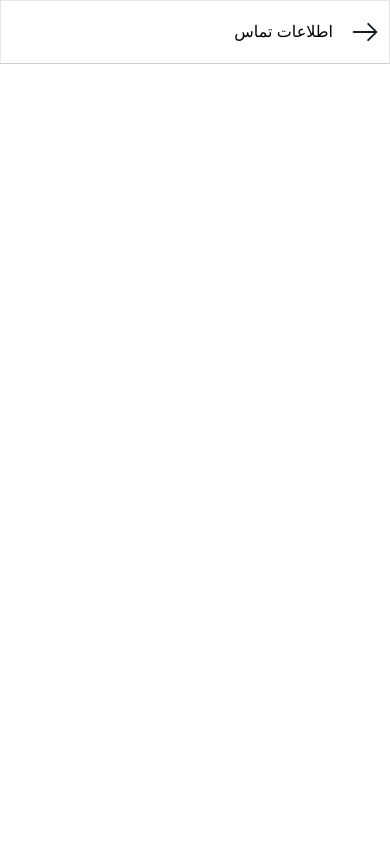
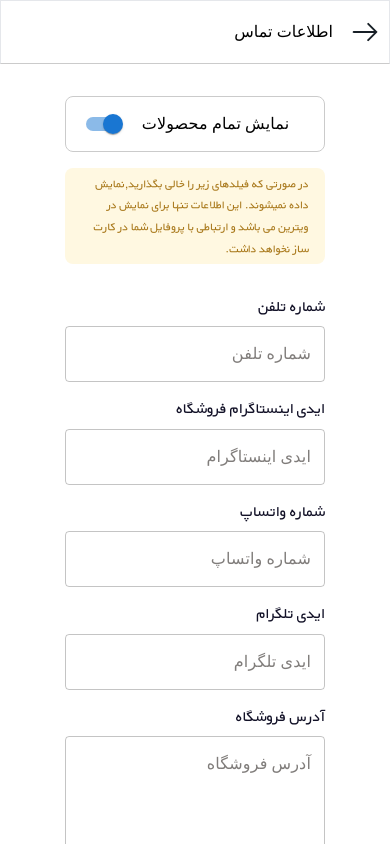
Before and after one commit to AliBayat78/Cartsaz, a React (Vite) app: page /profile/call-info in a window 390 px wide. Built offline with nearby package versions, Linux system fonts and the light colour scheme.

Commit message:
call info page completed responsively

```diff
--- a/src/pages/Profile/children routes/call-info.tsx
+++ b/src/pages/Profile/children routes/call-info.tsx
@@ -1,5 +1,9 @@
 import { useNavigate } from 'react-router-dom'
 import arrowRight from '../assets/arrow-right.png'
+import FormGroup from '@mui/material/FormGroup'
+import FormControlLabel from '@mui/material/FormControlLabel'
+import Switch from '@mui/material/Switch'
+import { RTLTextField } from '../../../components/common/RtlTextField'
 
 const CallInformation = () => {
   const navigate = useNavigate()
@@ -17,6 +21,99 @@ const CallInformation = () => {
           />
         </div>
       </nav>
+
+      <main className="flex flex-col justify-center items-center mt-8 2xs:w-[260px] sm:w-[364px]">
+        <div className="border border-silver rounded-lg w-full h-[56px] flex flex-col justify-center items-center">
+          <div className="hidden sm:flex flex-row justify-center items-center">
+            <FormGroup>
+              <FormControlLabel
+                sx={{ gap: '10rem' }}
+                control={<Switch defaultChecked />}
+                label="نمایش اطلاعات تماس"
+              />
+            </FormGroup>
+          </div>
+          <div className="sm:hidden flex flex-row justify-center items-center">
+            <FormGroup>
+              <FormControlLabel
+                sx={{ gap: '10px' }}
+                control={<Switch defaultChecked />}
+                label="نمایش تمام محصولات"
+              />
+            </FormGroup>
+          </div>
+        </div>
+
+        <div className="w-full h-[96px] bg-warning-bg rounded-lg flex justify-center items-center mt-4 p-4">
+          <p className="body-xs text-warning">
+            در صورتی که فیلدهای زیر را خالی بگذارید,نمایش داده نمیشوند. این اطلاعات تنها برای نمایش
+            در ویترین می باشد و ارتباطی با پروفایل شما در کارت ساز نخواهد داشت.
+          </p>
+        </div>
+
+        <div className="w-full flex flex-col justify-center items-end">
+          <div className="w-full mt-8">
+            <p className="text-right caption-lg">شماره تلفن</p>
+            <RTLTextField
+              sx={{ marginTop: '8px', width: '100%' }}
+              label="شماره تلفن"
+              placeholder="09215487523"
+              // {...register('phoneNumber')}
+              dir="rtl"
+            />
+          </div>
+          <div className="w-full mt-4">
+            <p className="text-right caption-lg">ایدی اینستاگرام فروشگاه</p>
+            <RTLTextField
+              sx={{ marginTop: '8px', width: '100%' }}
+              label="ایدی اینستاگرام"
+              placeholder="CartsazShop"
+              // {...register('phoneNumber')}
+              dir="rtl"
+            />
+          </div>
+          <div className="w-full mt-4">
+            <p className="text-right caption-lg">شماره واتساپ</p>
+            <RTLTextField
+              sx={{ marginTop: '8px', width: '100%' }}
+              label="شماره واتساپ"
+              placeholder="09215487523"
+              // {...register('phoneNumber')}
+              dir="rtl"
+            />
+          </div>
+          <div className="w-full mt-4">
+            <p className="text-right caption-lg">ایدی تلگرام</p>
+            <RTLTextField
+              sx={{ marginTop: '8px', width: '100%' }}
+              label="ایدی تلگرام"
+              placeholder="@cartsazShop"
+              // {...register('phoneNumber')}
+              dir="rtl"
+            />
+          </div>
+          <div className="w-full mt-4">
+            <p className="text-right caption-lg">آدرس فروشگاه</p>
+            <RTLTextField
+              inputProps={{
+                style: {
+                  height: '95px',
+                },
+              }}
+              sx={{ marginTop: '8px', width: '100%' }}
+              label="آدرس فروشگاه"
+              placeholder="تهران، میدان آزادی، ..."
+              // {...register('phoneNumber')}
+              dir="rtl"
+              multiline
+            />
+          </div>
+        </div>
+
+        <button className="2xs:w-[260px] sm:w-[350px] h-[56px] bg-primary text-white rounded-lg my-8">
+          ذخیره اطلاعات
+        </button>
+      </main>
     </div>
   )
 }
```
